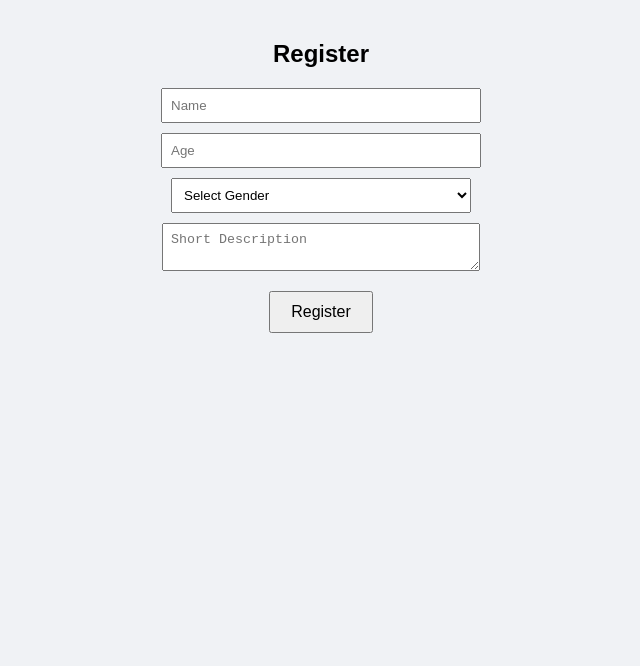
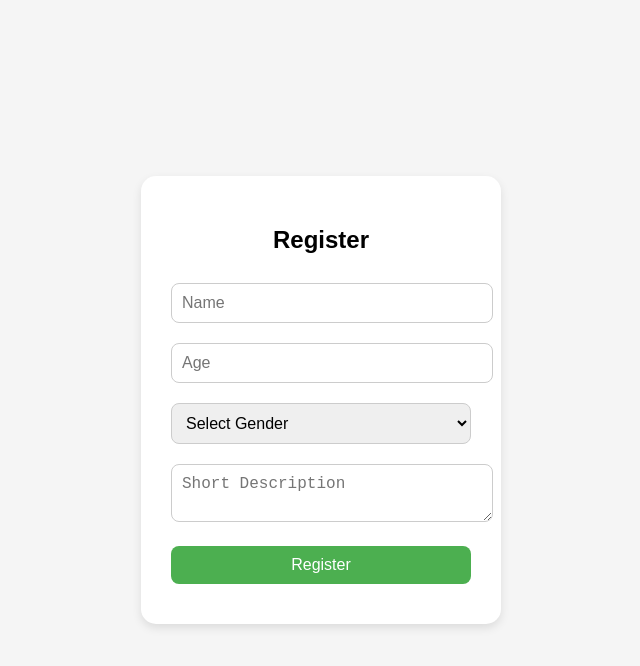
Before and after one commit to dps-ai/Project69-a, a plain HTML site: page index.html in a window 1280 px wide. Shown: the whole page, without its empty margins (319-959 px from the left). Drawn offline with Linux system fonts and the light colour scheme.

Commit message:
Update style.css

```diff
--- a/style.css
+++ b/style.css
@@ -1,35 +1,56 @@
 body {
   font-family: Arial, sans-serif;
-    text-align: center;
-    background: #f0f2f5;
+  background: #f5f5f5;
+  display: flex;
+  justify-content: center;
+  align-items: center;
+  height: 100vh;
   margin: 0;
-    padding: 20px;
 }
 
-  input, select, textarea {
-    display: block;
-    margin: 10px auto;
-    padding: 8px;
-    width: 80%;
-    max-width: 300px;
+.container {
+  background: white;
+  padding: 30px;
+  border-radius: 15px;
+  box-shadow: 0 4px 10px rgba(0, 0, 0, 0.1);
+  width: 300px;
+  text-align: center;
+}
+
+input, select, textarea, button {
+  width: 100%;
+  margin: 10px 0;
+  padding: 10px;
+  border: 1px solid #ccc;
+  border-radius: 8px;
+  font-size: 16px;
 }
 
 button {
-    margin: 10px;
-    padding: 10px 20px;
-    font-size: 16px;
+  background-color: #4CAF50;
+  color: white;
+  border: none;
   cursor: pointer;
+  transition: background-color 0.3s;
 }
 
-  #card-container {
-    width: 300px;
-    margin: 20px auto;
-    padding: 20px;
-    background: #fff;
-    border-radius: 10px;
-    box-shadow: 0 0 8px rgba(0,0,0,0.2);
+button:hover {
+  background-color: #45a049;
 }
 
 .hidden {
   display: none;
 }
+
+#profileCard {
+  margin: 20px 0;
+  padding: 20px;
+  background: #e0f7fa;
+  border-radius: 10px;
+}
+
+.buttons button {
+  width: 45%;
+  margin: 5px;
+  font-size: 24px;
+}
```
Lines whose indentation alone changed are shown as unchanged.
